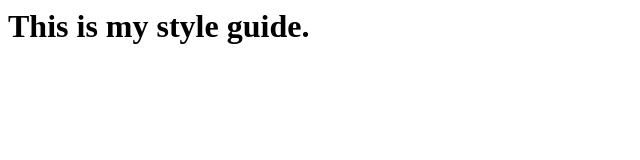
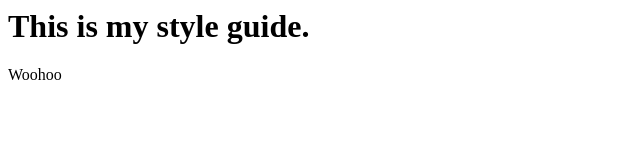
Before and after one commit to frangipanic/Portfolio-Website, a plain HTML site: page Index.HTML in a window 1280 px wide. Shown: the full height of the page, 0-640 px from the left. Drawn offline with Linux system fonts and the light colour scheme.

Commit message:
Update Index.HTML
added first body copy (ptag)

```diff
--- a/Index.HTML
+++ b/Index.HTML
@@ -1 +1,3 @@
 <h1>This is my style guide.</h1>
+
+<p>Woohoo</p>
```
